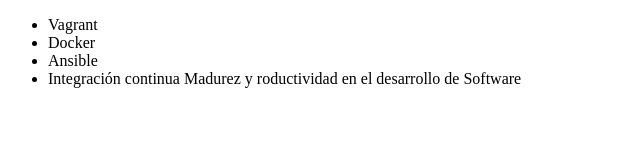
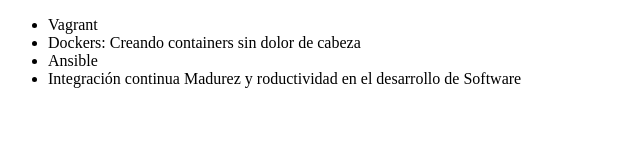
Before and after one commit to abdulmc85/Alura-git, a plain HTML site: page index.html in a window 1280 px wide. Shown: the whole page, without its empty margins (0-640 px from the left). Drawn offline with Linux system fonts and the light colour scheme.

Commit message:
Corrigiendo el ombre del curso de Docker

```diff
--- a/index.html
+++ b/index.html
@@ -8,7 +8,7 @@
     <body>
         <ul>
             <li>Vagrant</li>
-            <li>Docker</li>
+            <li>Dockers: Creando containers sin dolor de cabeza</li>
             <li>Ansible</li>
             <li>Integración continua Madurez y roductividad en el desarrollo de Software</li>
         </ul>
```
